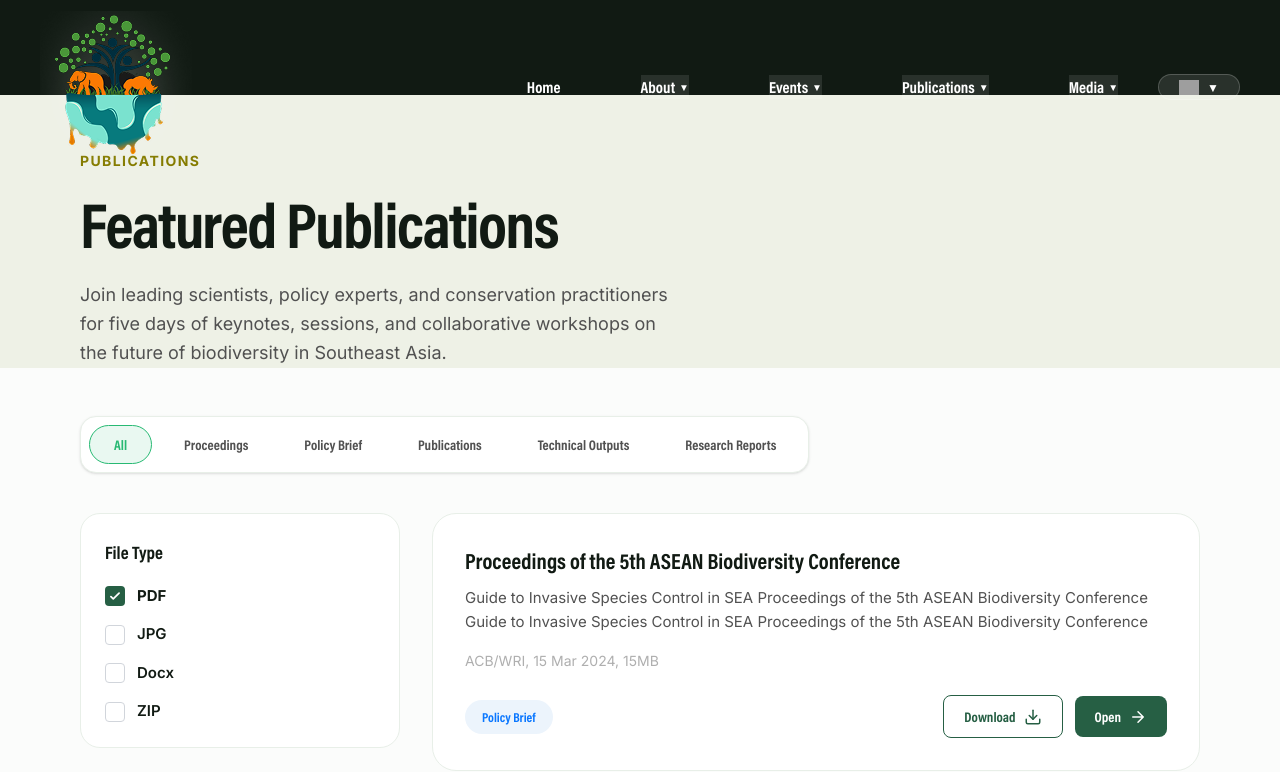
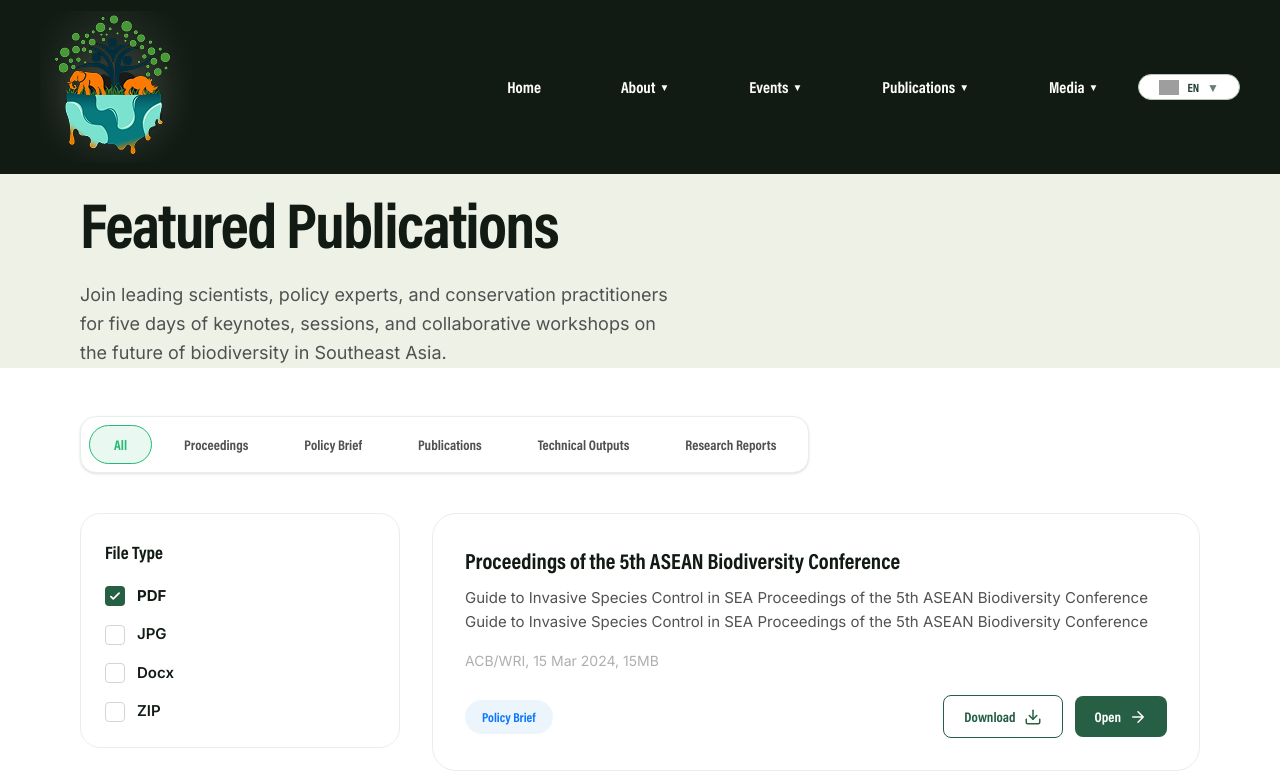
Before and after one commit to WRI-Indonesia/bsf-fe, a Next.js app: page /publications in a window 1280 px wide. Shown: the top 772 px of the page. Built offline with nearby package versions, Linux system fonts and the light colour scheme; grey boxes are pictures that could not be loaded.

Commit message:
Fix header color scheme

```diff
--- a/app/components/Header.tsx
+++ b/app/components/Header.tsx
@@ -3,6 +3,7 @@
 import { useState } from "react";
 import Image from "next/image";
 import Link from "next/link";
+import { usePathname } from 'next/navigation';
 
 const navMenus = [
   {
@@ -49,12 +50,14 @@ const navMenus = [
 ];
 
 export default function Header() {
+  const pathname = usePathname();
+  const isHome = pathname === '/';
   const [openMenu, setOpenMenu] = useState<number | null>(null);
   const handleMenuClick = (idx: number) => {
     setOpenMenu(openMenu === idx ? null : idx);
   };
   return (
-    <header className="absolute top-0 z-20 mx-auto flex w-full items-center justify-between px-[40px] py-[11px]">
+    <header className={`${!isHome ? 'bg-background-base-dark' : ''} absolute top-0 z-20 mx-auto flex w-full items-center justify-between px-[40px] py-[11px]`}>
       <div className="flex items-center">
         <Image
           src="/bsf_logo.png"
@@ -67,14 +70,14 @@ export default function Header() {
       </div>
       <nav className="hidden items-center gap-20 text-base font-medium ml-auto mr-10 md:flex">
         <div className="relative">
-          <Link className="text-text-green" href="/">
+          <Link className={`${isHome ? 'text-text-green' : 'text-text-white-broken'}`} href="/">
             Home
           </Link>
         </div>
         {navMenus.map((menu, idx) => (
           <div key={menu.label} className="relative">
             <button
-              className="flex items-center gap-1 text-text-green focus:outline-none"
+              className={`flex items-center gap-1 focus:outline-none ${isHome ? 'text-text-green' : 'text-text-white-broken'}`}
               onClick={() => handleMenuClick(idx)}
               aria-expanded={openMenu === idx}
               aria-controls={`submenu-${idx}`}
@@ -114,7 +117,7 @@ export default function Header() {
             alt="US Flag"
             className="w-4 h-auto sm:w-5"
           />
-          <span className="hidden xs:inline">EN</span>
+          <span className="xs:inline">EN</span>
           <span className="text-[10px] text-[#6a7c6f] sm:text-xs">▼</span>
         </button>
       </div>
--- a/app/events/page.tsx
+++ b/app/events/page.tsx
@@ -21,7 +21,7 @@ export default function Events() {
     <div className="min-h-screen bg-white">
       <Header />
       <main className="w-full">
-        <section className="bg-[#101612] relative overflow-hidden pt-32 px-[40px] md:px-[80px]">
+        <section className="bg-background-base-dark relative overflow-hidden pt-32 px-[40px] md:px-[80px]">
           <div className="mx-auto max-w-[1400px] grid lg:grid-cols-[1fr_1fr] gap-10 items-center">
             <div className="flex flex-col z-10 text-white">
               <p className="font-['inter'] text-[14px] font-bold uppercase tracking-widest text-[#857C00]">
--- a/app/publications/page.tsx
+++ b/app/publications/page.tsx
@@ -54,13 +54,7 @@ export default function Publications() {
   ];
 
   return (
-    <div className="min-h-screen bg-[#fbfcfb]">
-      <div className="absolute top-0 w-full h-[95px] bg-[#111a13] z-10" />
-      <style dangerouslySetInnerHTML={{__html: `
-        header nav a { color: #ffffff !important; }
-        header button { background: rgba(255,255,255,0.1) !important; color: white !important; border-color: rgba(255,255,255,0.2) !important; }
-        header button span { color: white !important; }
-      `}} />
+    <div className="min-h-screen bg-white">
       <Header />
 
       <main className="w-full relative z-0">
```
